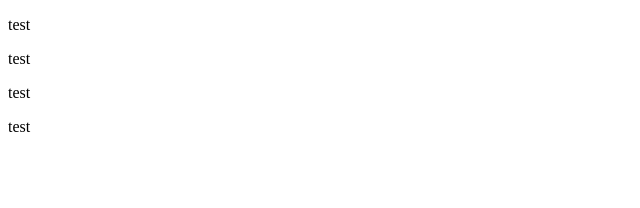
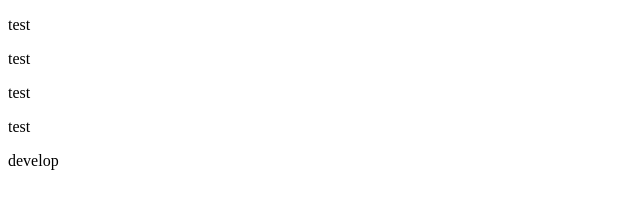
Before and after one commit to himegorou0517/aki, a plain HTML site: page index.html in a window 1280 px wide. Shown: the full height of the page, 0-640 px from the left. Drawn offline with Linux system fonts and the light colour scheme.

Commit message:
developを追加しました

```diff
--- a/index.html
+++ b/index.html
@@ -12,4 +12,5 @@
   <p>test</p>
   <p>test</p>
   <p>test</p>
+  <p>develop</p>
 </body>
```
